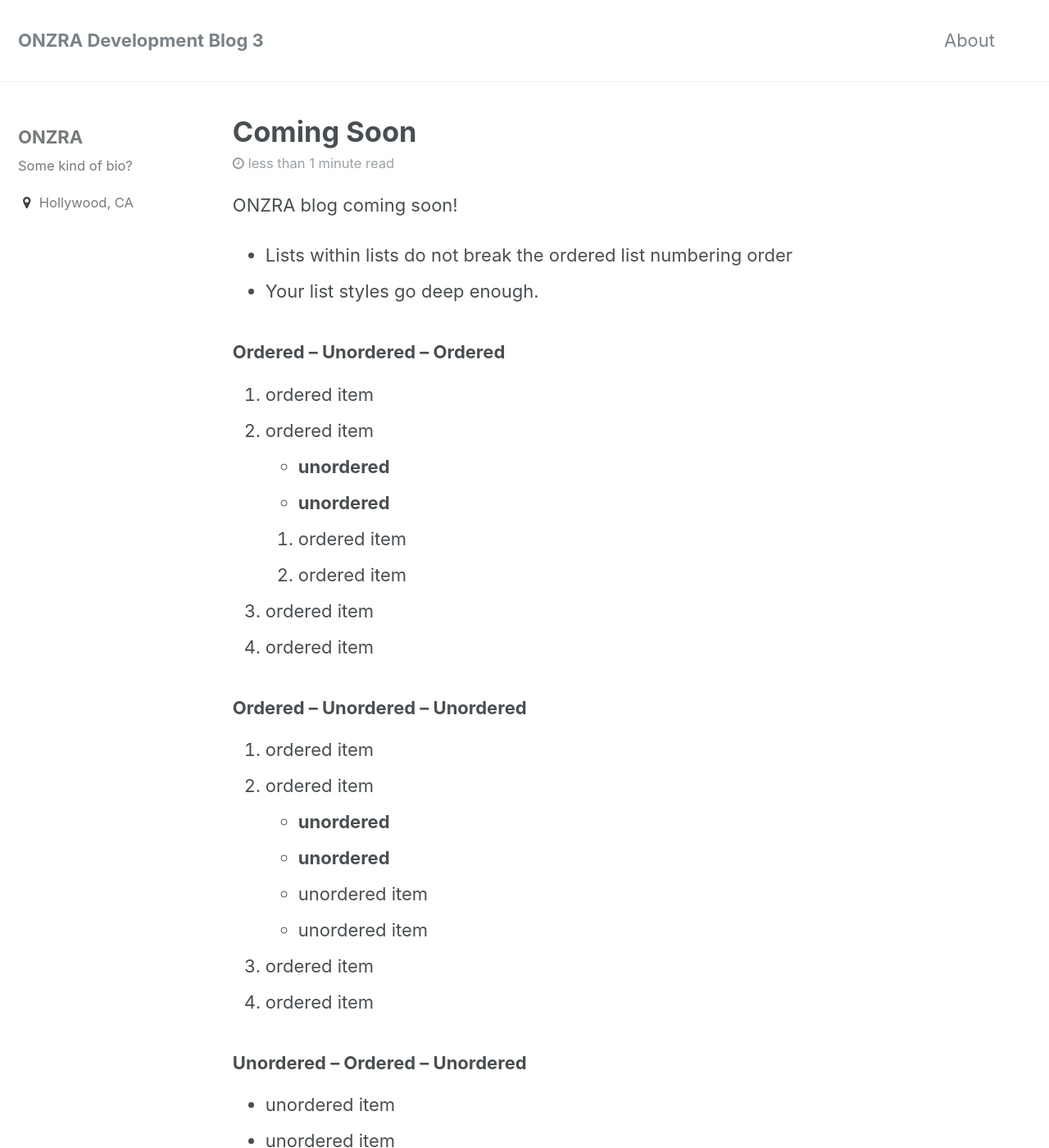
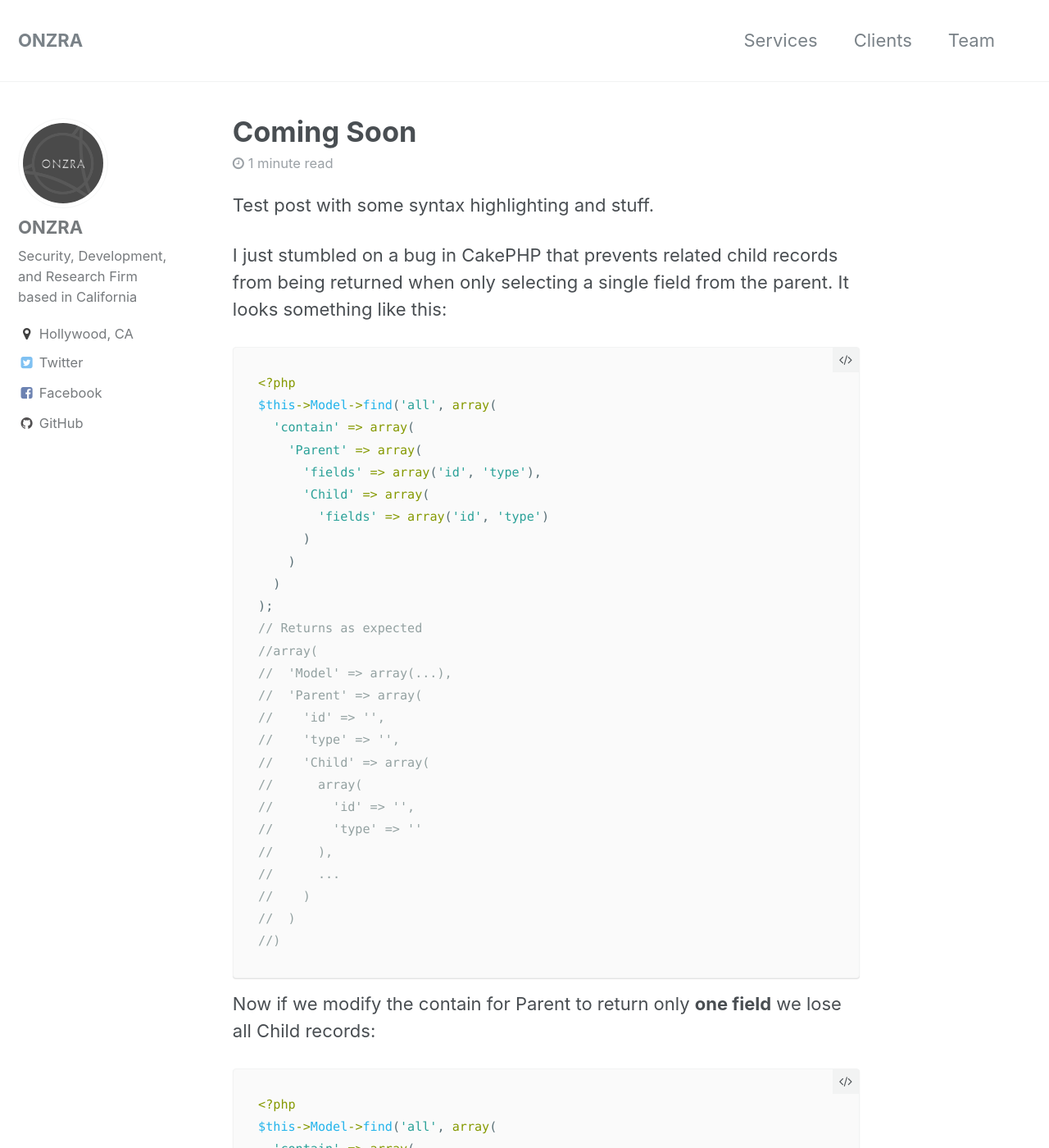
Before and after one commit to onzra/onzra.github.io, a Jekyll site: the page built from _posts/2017-03-16-coming-soon.md, in a window 1280 px wide and 1400 px high. Shown: the whole window at 82% size. Built offline with Jekyll 4.4.1, drawn with Linux system fonts in a browser that asks for light colours; some of the changed text lies outside the part shown.

Commit message:
Adding some sample pages and a better test post.

````diff
--- a/_config.yml
+++ b/_config.yml
@@ -7,7 +7,7 @@
 
 # Site Settings
 locale                   : "en"
-title                    : "ONZRA Development Blog 3"
+title                    : "ONZRA"
 title_separator          : "-"
 name                     : "ONZRA"
 description              : "ONZRA development blog"
@@ -78,8 +78,8 @@ analytics:
 # Site Author
 author:
   name             : "ONZRA"
-  avatar           : # path of avatar image, e.g. "/assets/images/bio-photo.jpg"
-  bio              : "Some kind of bio?"
+  avatar           : "/assets/img/onzra.jpg"
+  bio              : "Security, Development, and Research Firm based in California"
   location         : "Hollywood, CA"
   email            :
   uri              :
@@ -87,9 +87,9 @@ author:
   codepen          :
   dribbble         :
   flickr           :
-  facebook         :
+  facebook         : https://www.facebook.com/ONZRA/
   foursquare       :
-  github           :
+  github           : https://github.com/onzra
   google_plus      :
   keybase          :
   instagram        :
@@ -100,7 +100,7 @@ author:
   stackoverflow    : # "123456/username" (the last part of your profile url, e.g. http://stackoverflow.com/users/123456/username)
   steam            :
   tumblr           :
-  twitter          :
+  twitter          : https://twitter.com/onzra
   vine             :
   weibo            :
   xing             :
--- a/_data/navigation.yml
+++ b/_data/navigation.yml
@@ -1,4 +1,8 @@
 # main links
 main:
-  - title: "About"
-    url: "/about"
+  - title: "Services"
+    url: "/services"
+  - title: "Clients"
+    url: "/clients"
+  - title: "Team"
+    url: "/team"
--- a/_posts/2017-03-16-coming-soon.md
+++ b/_posts/2017-03-16-coming-soon.md
@@ -4,50 +4,73 @@ date:   2017-03-16 16:14:06 -0700
 tags:
   - test
 ---
-ONZRA blog coming soon!
-* Lists within lists do not break the ordered list numbering order
-* Your list styles go deep enough.
 
-### Ordered -- Unordered -- Ordered
+Test post with some syntax highlighting and stuff.
 
-1. ordered item
-2. ordered item
-  * **unordered**
-  * **unordered**
-    1. ordered item
-    2. ordered item
-3. ordered item
-4. ordered item
+I just stumbled on a bug in CakePHP that prevents related child records from being returned when only selecting a single field from the parent. It looks something like this:
 
-### Ordered -- Unordered -- Unordered
+```php
+<?php
+$this->Model->find('all', array(
+  'contain' => array(
+    'Parent' => array(
+      'fields' => array('id', 'type'),
+      'Child' => array(
+        'fields' => array('id', 'type')
+      )
+    )
+  )
+);
+// Returns as expected
+//array(
+//  'Model' => array(...),
+//  'Parent' => array(
+//    'id' => '',
+//    'type' => '',
+//    'Child' => array(
+//      array(
+//        'id' => '',
+//        'type' => ''
+//      ),
+//      ...
+//    )
+//  )
+//)
+```
 
-1. ordered item
-2. ordered item
-  * **unordered**
-  * **unordered**
-    * unordered item
-    * unordered item
-3. ordered item
-4. ordered item
+Now if we modify the contain for Parent to return only **one field** we lose all Child records:
 
-### Unordered -- Ordered -- Unordered
+```php
+<?php
+$this->Model->find('all', array(
+  'contain' => array(
+    'Parent' => array(
+      'fields' => array('id'),
+      'Child' => array(
+        'fields' => array('id', 'type')
+      )
+    )
+  )
+);
+// Returns no Child records
+//array(
+//  'Model' => array(...),
+//  'Parent' => array(
+//    'id' => '',
+//    'type' => '',
+//  )
+//)
+```
 
-* unordered item
-* unordered item
-  1. ordered
-  2. ordered
-    * unordered item
-    * unordered item
-* unordered item
-* unordered item
+This is due to a bug in `Model/DataSource/DboSource.php`:
 
-### Unordered -- Unordered -- Ordered
+```php
+<?php
+//...
+if (count($merge[0][$association]) > 1) {
+    foreach ($merge[0] as $assoc => $data2) {
+//...
+```
+Since Parent only has one field, `id`, it does not do the merge. This has been corrected in CakePHP 2.4.2 to `!empty()` instead of `count() > 1`.
 
-* unordered item
-* unordered item
-  * unordered
-  * unordered
-    1. **ordered item**
-    2. **ordered item**
-* unordered item
-* unordered item
+This has been fixed in the CakePHP master branch with [this commit](https://github.com/cakephp/cakephp/commit/940a51b5faa0b88fa5334764c19f93fe8364ef30).
````
Also changed, not shown: _pages/clients.md (added, +24 -0 lines), _pages/services.md (added, +55 -0 lines), _pages/team.md (added, +27 -0 lines), about.md (deleted, +0 -7 lines), assets/img/david_mertl.jpg (added), assets/img/jose_avila.jpg (added), assets/img/keith_myers.jpg (added), assets/img/onzra.jpg (added), favicon.ico (added).
